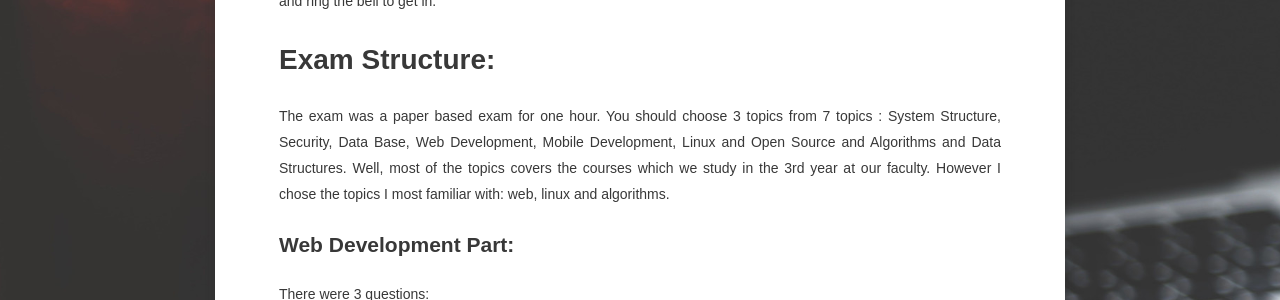
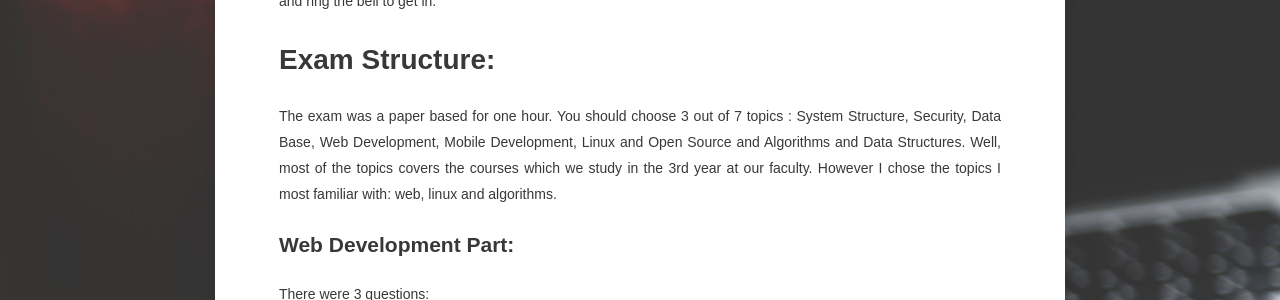
Before and after one commit to HazemSamir/HazemSamir.github.io, a Jekyll site: the page built from _posts/2016-05-17-espace-intern-exam.md, in a window 1280 px wide. Shown: the part 1036-1336 px from the top of the page. Built offline with Jekyll 4.4.1, drawn with Linux system fonts in a browser that asks for light colours; some web fonts are replaced; comment, search, counter and statistics services are not loaded.

Commit message:
rewrite statements

```diff
--- a/_posts/2016-05-17-espace-intern-exam.md
+++ b/_posts/2016-05-17-espace-intern-exam.md
@@ -19,7 +19,7 @@ So the first impression about the company office was nice. I only went to two te
 
 # Exam Structure:
 
-The exam was a paper based exam for one hour. You should choose 3 topics from 7 topics : System Structure, Security, Data Base, Web Development, Mobile Development, Linux and Open Source and Algorithms and Data Structures. Well, most of the topics covers the courses which we study in the 3rd year at our faculty. However I chose the topics I most familiar with: web, linux and algorithms.
+The exam was a paper based for one hour. You should choose 3 out of 7 topics : System Structure, Security, Data Base, Web Development, Mobile Development, Linux and Open Source and Algorithms and Data Structures. Well, most of the topics covers the courses which we study in the 3rd year at our faculty. However I chose the topics I most familiar with: web, linux and algorithms.
 
 
 ## Web Development Part:
```
